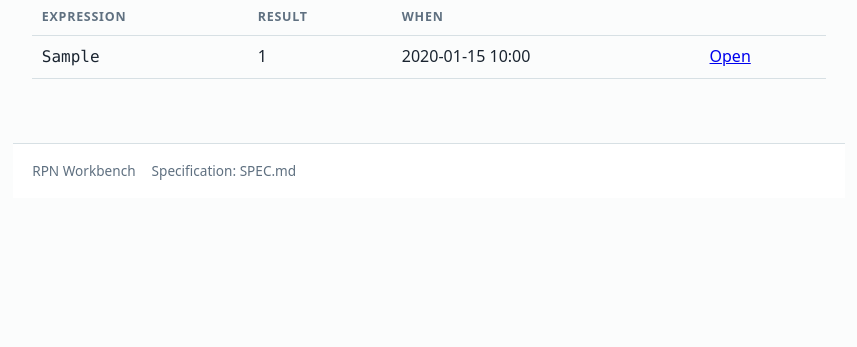
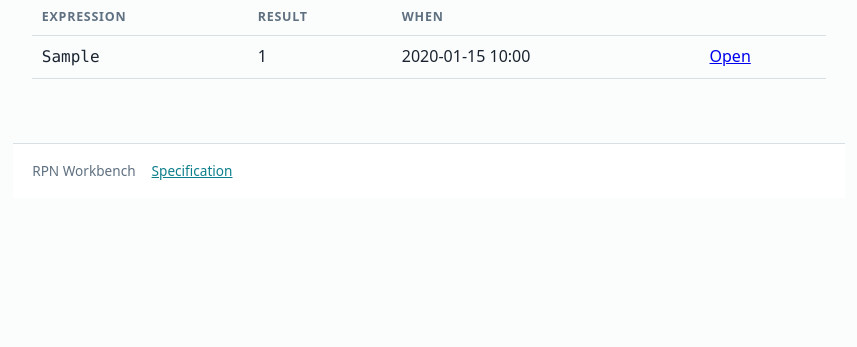
Before and after one commit to naveenhome/rpn-workbench, an ASP.NET Core app: page /History in a window 1280 px wide. Shown: the part 145-492 px from the top of the page, without its empty margins (211-1068 px from the left). Run offline with ASP.NET Core 8, Linux system fonts and the light colour scheme; a user stored in the database is signed in; tables that the repository leaves empty hold one stand-in row (values such as "Sample post"); some libraries are stand-ins or nearby versions.

Commit message:
Restore GitHub links now that the repo is published

```diff
--- a/src/Rpn.Web/Views/Shared/_Layout.cshtml
+++ b/src/Rpn.Web/Views/Shared/_Layout.cshtml
@@ -20,7 +20,7 @@
     </main>
     <footer>
         <span>RPN Workbench</span>
-        <span>Specification: SPEC.md</span>
+        <a href="https://github.com/naveenhome/rpn-workbench/blob/main/SPEC.md">Specification</a>
     </footer>
     @await RenderSectionAsync("Scripts", required: false)
 </body>
```
Also changed, not shown: README.md.
